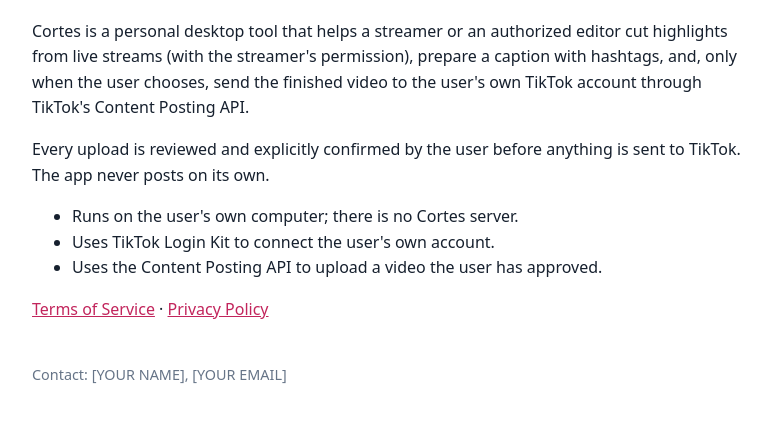
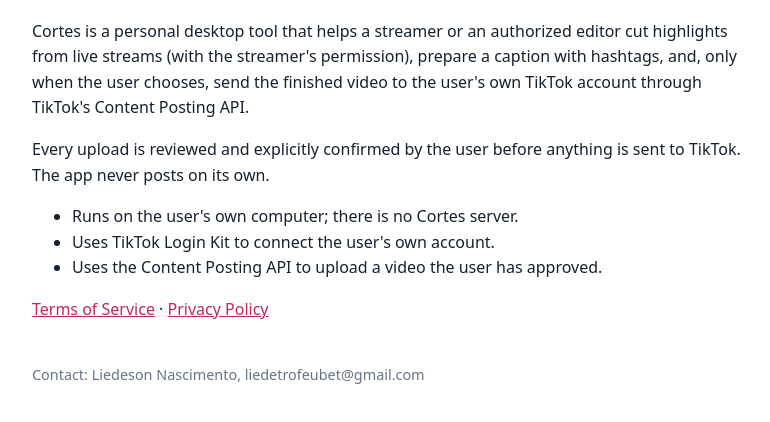
Before and after one commit to liedetrofeubet-arch/cortes-app, a plain HTML site: page index.html in a window 1280 px wide. Shown: the part 94-516 px from the top of the page, without its empty margins (248-1018 px from the left). Drawn offline with Linux system fonts and the light colour scheme.

Commit message:
Update index.html

```diff
--- a/index.html
+++ b/index.html
@@ -9,5 +9,5 @@
 <li>Uses the Content Posting API to upload a video the user has approved.</li>
 </ul>
 <p><a href="terms.html">Terms of Service</a> &middot; <a href="privacy.html">Privacy Policy</a></p>
-<footer>Contact: [YOUR NAME], [YOUR EMAIL]</footer>
+<footer>Contact: Liedeson Nascimento, liedetrofeubet@gmail.com </footer>
 </body></html>
```
